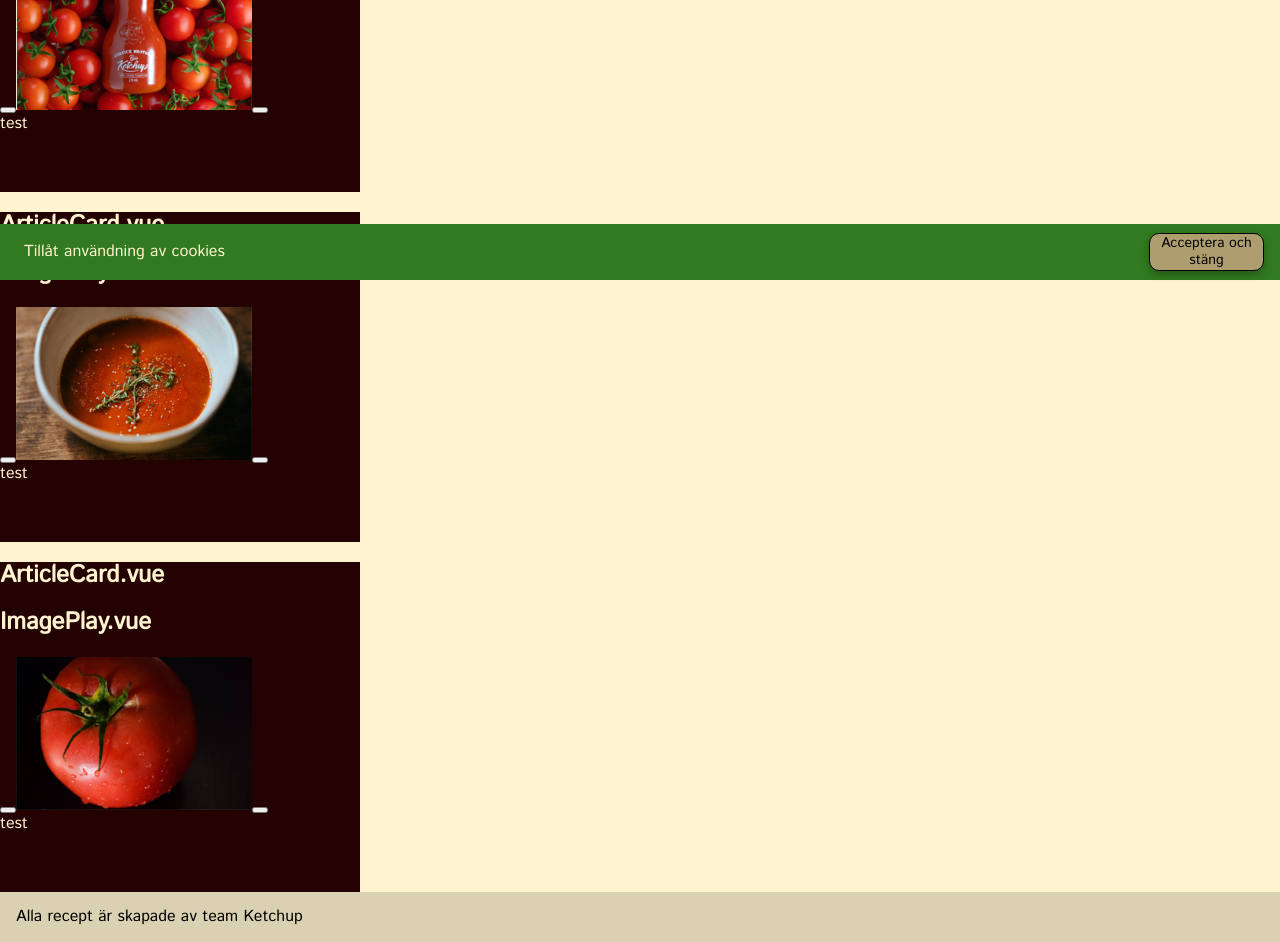
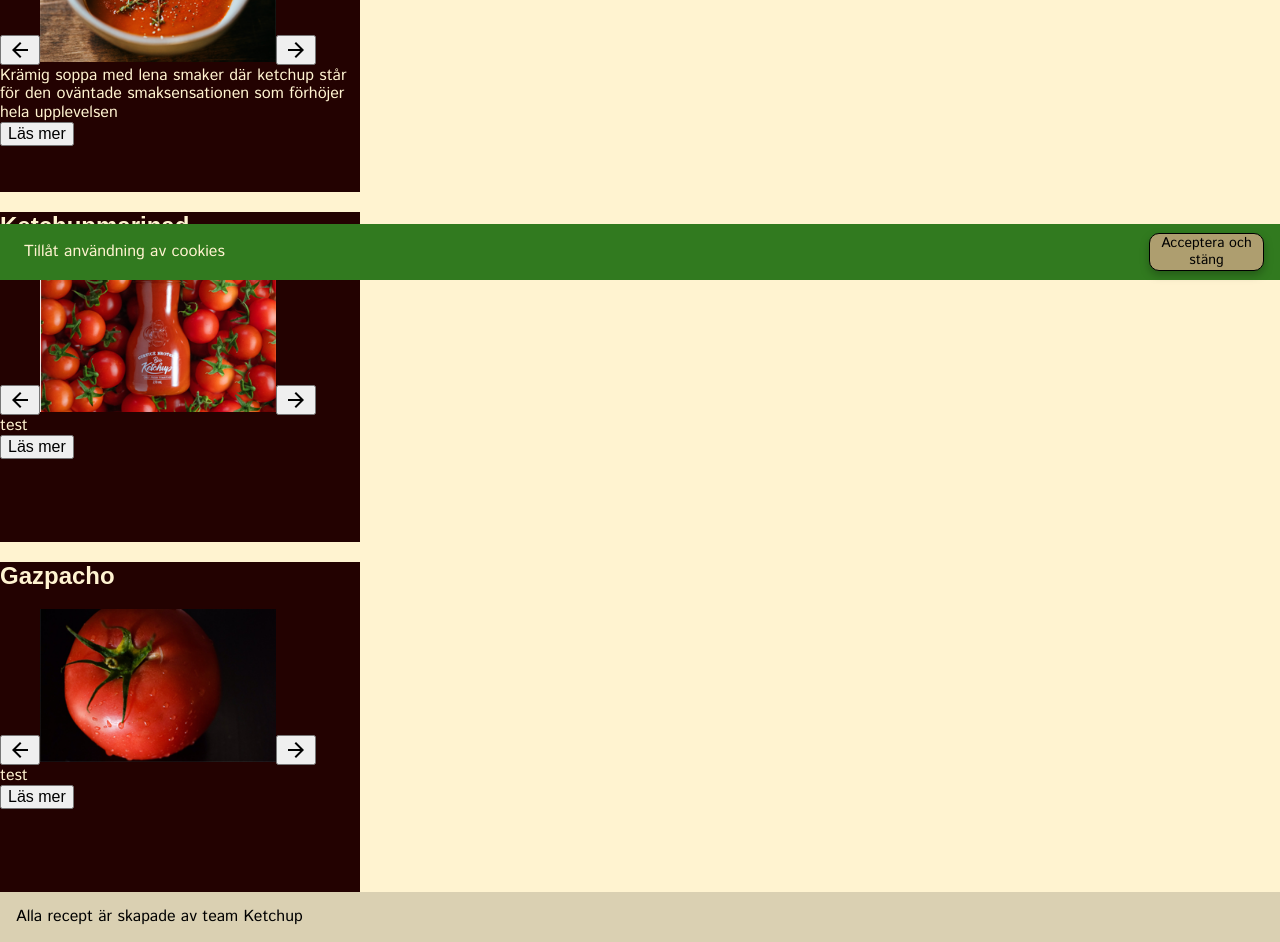
Before and after one commit to arnetzlinder/ketchupbloggen, a Vue app: page / in a window 1280 px wide. Shown: the part 520-1462 px from the top of the page. Built offline with nearby package versions, Linux system fonts and the light colour scheme; a web font is replaced by a local one.

Commit message:
:lipstick:
Co-authored-by: Sussie Arnetz Linder <arnetzlinder@users.noreply.github.com>
Co-authored-by: jenmwa <jenmwa@users.noreply.github.com>
Co-authored-by: Joel del Pilar <JoeldelPilar@users.noreply.github.com>

```diff
--- a/src/components/ArticleCard.vue
+++ b/src/components/ArticleCard.vue
@@ -1,11 +1,12 @@
 <template>
     <div class="article-card">
-      <h2>ArticleCard.vue</h2>
-      <!-- <p>{{ cardData }}</p> -->
+      <h2 v-html="cardData.name"> </h2>
+      <!-- <p> {{ cardData }} </p> -->
       <ImagePlay :image-data="cardData.images" />
 
-      <div v-html="cardData.ingress">
+      <div v-html="cardData.figcaption" class="figcaption">
       </div>
+      <button>Läs mer</button>
     </div>
   </template>
 
@@ -22,5 +23,9 @@
         height: 330px;
         background-color: $secondaryColor300;
         color: $primaryColor100;
+        font-family: $primaryFont;
+        .figcaption {
+          font-family: $secondaryFont;
+        }
     }
 </style>
--- a/src/components/ImagePlay.vue
+++ b/src/components/ImagePlay.vue
@@ -1,20 +1,53 @@
 <template>
     <div>
-        <h2>ImagePlay.vue</h2>
-        <button> </button>
+        <button @click="imageBackward" class="material-symbols-outlined">
+        arrow_back
+        </button>
+
         <!-- <pre>
             {{ imageData[0] }}
         </pre> -->
-        <!-- bilder måste ligga i public-mappen för att funka -->
-        <img :src="imageData[0].img" :alt="imageData[0].alt" width="236" height="153" loading="lazy" />
-        <button> </button>
+
+        <img :src="imageData[currentIndex].img" :alt="imageData[currentIndex].alt" width="236" height="153" loading="lazy" />
+
+        <button @click="imageForward" class="material-symbols-outlined">
+        arrow_forward
+        </button>
+    </div>
+</template>
 
 
-    </div>
-</template>
-<script setup lang="ts">
-const props = defineProps(['imageData']);
-console.log(props);
+<script lang="ts">
+export default {
+    name: 'ImagePlay',
+    props: ['imageData'],
+    data() {
+        return {
+            currentIndex: 0,
+        };
+    },
+    methods:{
+        imageForward() {
+            if (this.currentIndex + 1 > this.imageData.length - 1) {
+                this.currentIndex = 0;
+            } else {
+                this.currentIndex += 1;
+            }
+        },
+        imageBackward() {
+            if (this.currentIndex - 1 < 0) {
+                this.currentIndex = this.imageData.length - 1;
+            } else {
+                this.currentIndex -= 1;
+            }
+        },
+    },
+}
+
+
+// const props = defineProps(['imageData']);
+// console.log(props);
+
 </script>
 
 <style lang="sass" scoped>
--- a/src/components/array.ts
+++ b/src/components/array.ts
@@ -1,30 +1,7 @@
-import ketchupmarinad1 from "/public/ketchupmarinad-1.webp"
-let recepies: {id: number; ingress: string; name: string; ingredient: string; desc: string; images: {img: string; alt: string;}[] } [] = [
+let recepies: {id: number; figcaption: string; name: string; ingredient: string; desc: string; images: {img: string; alt: string;}[] } [] = [
     //Array which stores all info about the recepies, e.g. name
     {
       id: 1,
-      images: [
-        {
-
-          img: "./ketchupmarinad1.webp",
-          alt: "Ketchupmarinadflaska på bakgrund av tomater",
-        },
-        {
-          img: "./ketchupmarinad2.webp",
-          alt: "Ketchupmarinadflaska och skål med tomater",
-        },
-        {
-          img: "./ketchupmarinad3.webp",
-          alt: "Ketchupmarinad i skål",
-        }
-      ],
-      name: "Ketchupmarinad",
-      ingress: "test",
-      ingredient: "<ul><li>1 dl rapssolja</li><li>1 dl ketchup</li><li>1/2 dl soja</li><li>2 msk grillkrydda</li><li>1 st pressad vitlöksklyfta</li><li>Citronsaft från en halv citron</li><li>Vitpeppar</li></ul>",
-      desc: "1. Blanda ihop alla ingredienser till marinaden.",
-    },
-    {
-      id: 2,
       images: [
         {
           img: "./ketchupsoppa1.webp",
@@ -40,9 +17,31 @@ let recepies: {id: number; ingress: string; name: string; ingredient: string; de
         }
       ],
       name: "Ketchupsoppa",
-      ingress: "test",
+      figcaption: "Krämig soppa med lena smaker där ketchup står för den oväntade smaksensationen som förhöjer hela upplevelsen",
       ingredient: "<ul><li>4 msk Smör </li> <li> 1 st Gul lök </li><li>  1 kg Tomater </li><li> 1 st Lagerblad </li><li> 4 kvistar Basilika </li><li> 4 kvistar Persilja </li><li> 2 liter Grönsaksbuljong </li><li> 1 msk Tomatketchup </li><li> 1 dl Vispgrädde</li></ul>",
       desc: "1. Smält smöret i en stor stekgryta. Lägg i hackad gul lök och stek på låg värme i 5 min eller tills den är mjuk. Rör om då och då. Tillsätt tomater, lagerblad, basilika och persilja. Krydda med salt och peppar och låt sjuda i 15 min eller tills tomaterna har kokats ihop och det mesta av vätskan har kokat bort. Rör om då och då.<br>2. Vrid upp till medelstark värme. Häll i grönsaksbuljongen och koka upp med lock och låt sjuda i 25 min. <br>3. Ta av soppgrytan från plattan och låt svalna något. Rör ner ketchup i soppan. Mix ihop soppan med en stavmixer tills soppan är slät. <br>4. Häll tillbaka soppan och hetta upp igen. Rör ner grädden och hetta upp soppan i 1-2 minuter tills genomvarm. Smaka av med salt/peppar och servera med några blad basilika som garnityr. ",
+        },
+        {
+          id: 2,
+          images: [
+            {
+
+              img: "./ketchupmarinad1.webp",
+              alt: "Ketchupmarinadflaska på bakgrund av tomater",
+            },
+            {
+              img: "./ketchupmarinad2.webp",
+              alt: "Ketchupmarinadflaska och skål med tomater",
+            },
+            {
+              img: "./ketchupmarinad3.webp",
+              alt: "Ketchupmarinad i skål",
+            }
+          ],
+          name: "Ketchupmarinad",
+          figcaption: "test",
+          ingredient: "<ul><li>1 dl rapssolja</li><li>1 dl ketchup</li><li>1/2 dl soja</li><li>2 msk grillkrydda</li><li>1 st pressad vitlöksklyfta</li><li>Citronsaft från en halv citron</li><li>Vitpeppar</li></ul>",
+          desc: "1. Blanda ihop alla ingredienser till marinaden.",
         },
         {
           id: 3,
@@ -61,7 +60,7 @@ let recepies: {id: number; ingress: string; name: string; ingredient: string; de
             }
           ],
           name: "Gazpacho",
-          ingress: "test",
+          figcaption: "test",
           ingredient: "<ul><li>3 msk rödvinsvinäger</li><li>3 msk olivolja</li><li>1/2 dl ketchup</li><li>salt</li><li>svartpeppar</li><li>2 frp krossade tomater</li><li>2 st paprika, röd</li><li>1 st gurka</li><li>1/2 st rödlök</li><li>1/2 st vitlöksklyfta</li><li>2 dl vatten</li><li>1/2 st röd chilipeppar</li></ul>",
           desc: "1. Vispa ihop vinäger, olja, ketchup, salt och peppar i en stor skål.<br>2. Smaksätt med salt och peppar.<br>3. Vänd ner alla grönsakerna inklusive tomaterna och låt dra någon minut.<br>4. Mixa grönsaksblandningen och späd med vatten till önskad konsistens.<br>5. Smaksätt med salt och peppar.<br>6. Servera den med några droppar olivolja och krutonger.",
         },
```
